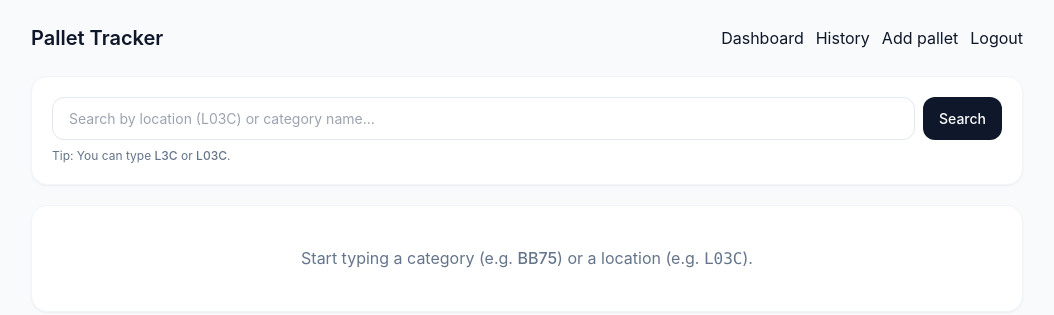
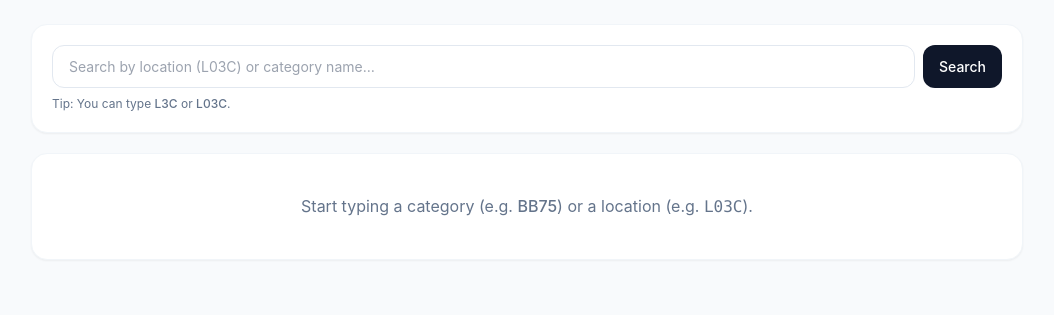
Before and after one commit to LordFlat/Pallet_Tracker, a FastAPI app: template templates/dashboard.html in a window 1280 px wide. Shown: the part 76-391 px from the top of the page, without its empty margins (113-1167 px from the left). Run offline with FastAPI, Linux system fonts and the light colour scheme; the template is opened without the code that fills it, so the values that code supplies are empty; some libraries are stand-ins or nearby versions.

Commit message:
Update dashboard.html

```diff
--- a/templates/dashboard.html
+++ b/templates/dashboard.html
@@ -4,36 +4,6 @@
 {% block content %}
 
 <link rel="stylesheet" href="/static/style.css">
-
-<!-- HEADER / NAV -->
-<div class="flex items-center justify-between mb-6">
-
-  <div class="text-xl font-semibold">
-    Pallet Tracker
-  </div>
-
-  <div class="relative">
-
-    <!-- Burger (mobile only) -->
-    <button onclick="toggleMenu()"
-            class="md:hidden px-3 py-2 rounded-lg bg-slate-900 text-white">
-      ☰
-    </button>
-
-    <!-- Navigation -->
-    <div id="mobileMenu"
-         class="hidden md:flex flex-col md:flex-row gap-3 mt-3 md:mt-0
-                bg-white md:bg-transparent p-4 md:p-0 rounded-xl shadow md:shadow-none
-                absolute md:static right-0 w-56 md:w-auto z-50">
-
-      <a href="/" class="block hover:underline">Dashboard</a>
-      <a href="/history" class="block hover:underline">History</a>
-      <a href="/add" class="block hover:underline">Add pallet</a>
-      <a href="/logout" class="block hover:underline">Logout</a>
-
-    </div>
-  </div>
-</div>
 
 <!-- SEARCH + TOTAL -->
 <div class="grid grid-cols-1 md:grid-cols-3 gap-4 mb-5">
```
